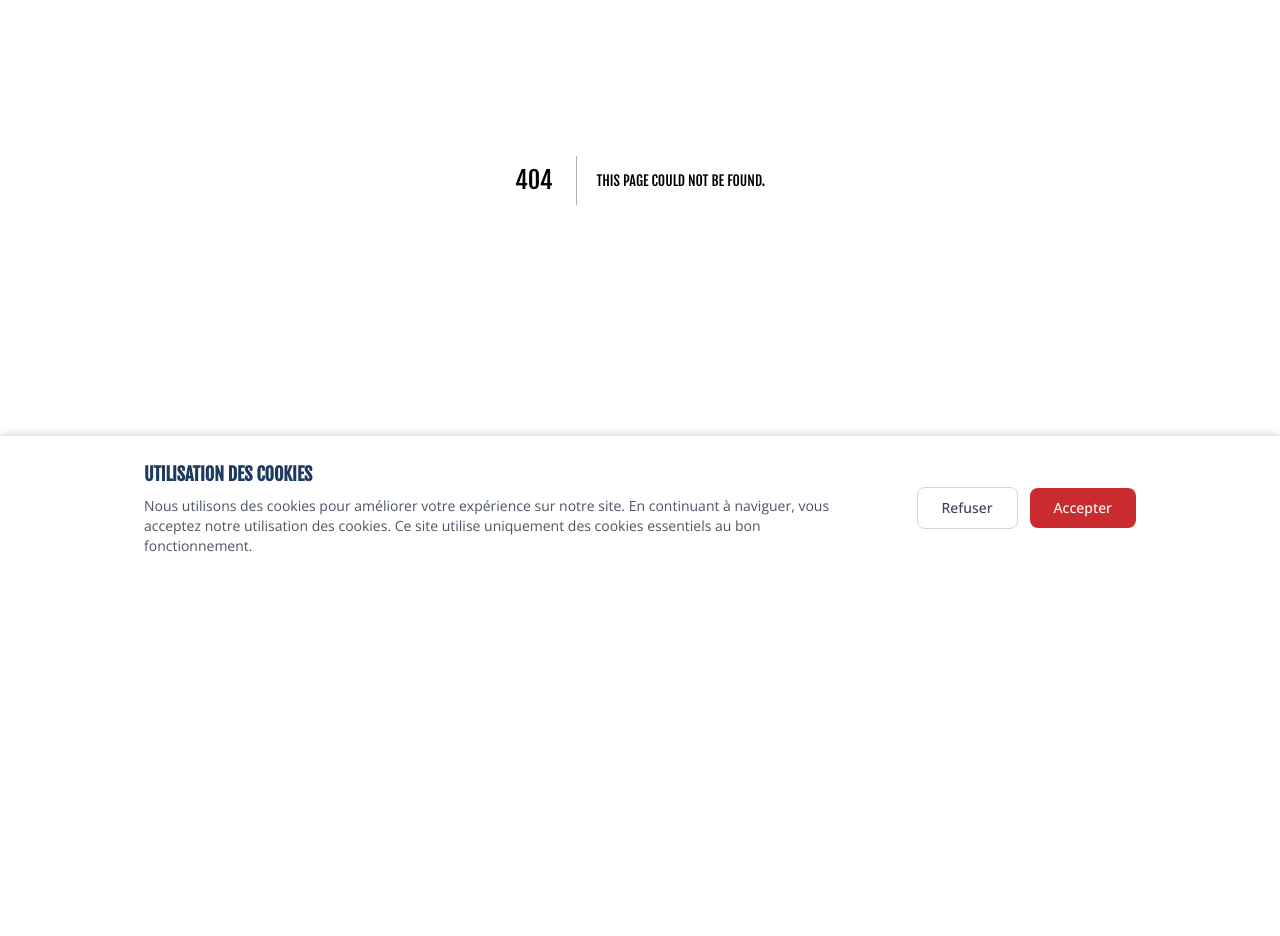
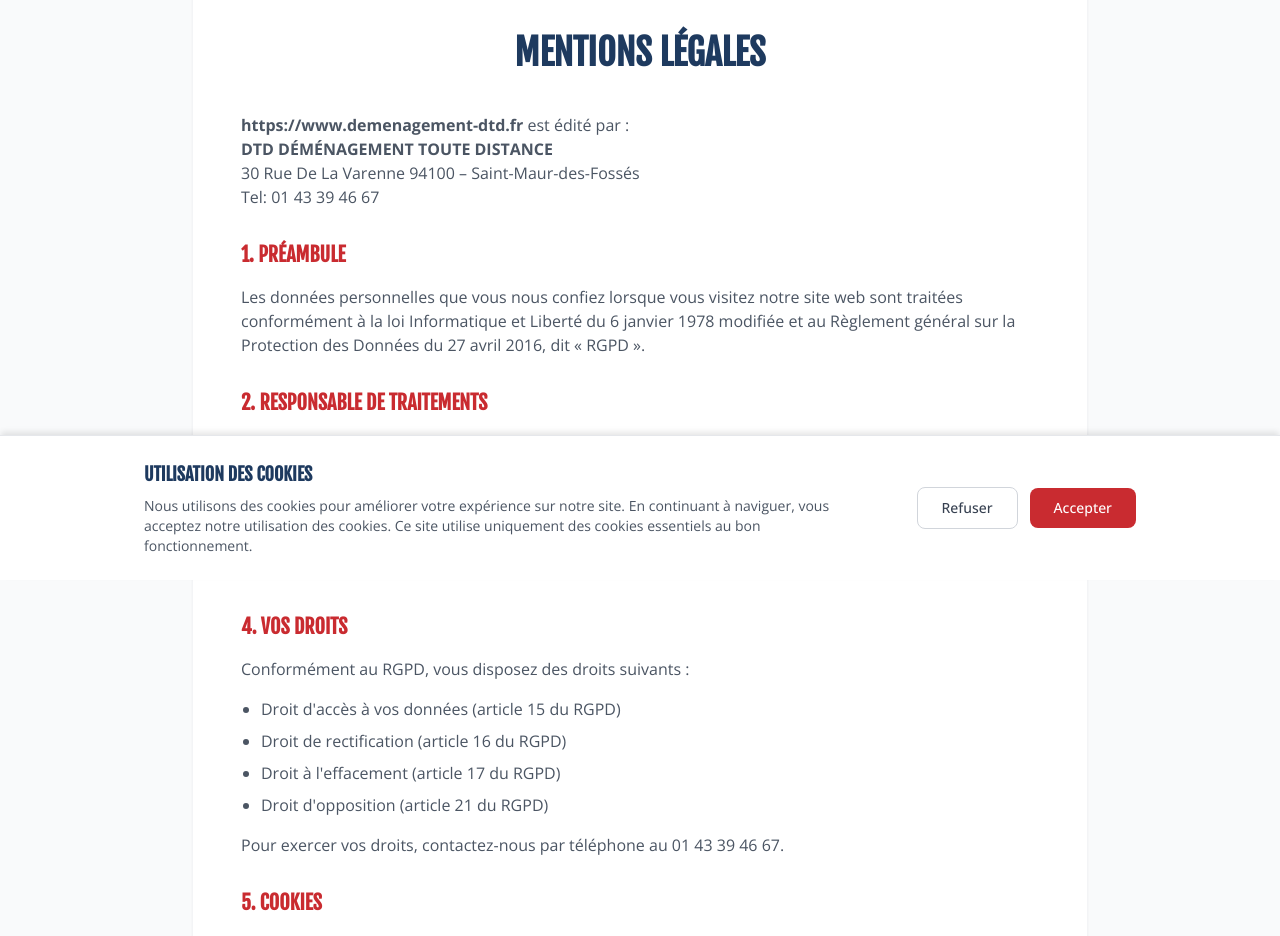
Before and after one commit to AnisBourmatte/dtd-d-menagement, a Next.js app: page /mentions-legales in a window 1280 px wide. Before the commit this address had no page. Shown: the part 220-1156 px from the top of the page. Before the commit the page ends 800 px from the top, so only its background shows below. Built offline with nearby package versions, Linux system fonts and the light colour scheme.

Commit message:
feat: Add legal page with anchor link to fix GitHub Pages navigation

```diff
--- /dev/null
+++ b/src/app/mentions-legales/page.tsx
@@ -0,0 +1,77 @@
+import Header from "@/components/Header";
+import Footer from "@/components/Footer";
+import Contact from "@/components/Contact";
+
+export const metadata = {
+    title: "Mentions Légales | DTD Déménagement",
+    description: "Mentions légales de la société DTD Déménagement Toute Distance, située à Saint-Maur-des-Fossés (94).",
+};
+
+export default function MentionsLegales() {
+    return (
+        <main className="min-h-screen flex flex-col bg-gray-50">
+            <Header />
+
+            <div className="flex-1 container mx-auto px-4 py-12 md:py-20">
+                <div className="max-w-4xl mx-auto bg-white p-8 md:p-12 rounded-2xl shadow-sm border border-gray-100">
+                    <h1 className="text-3xl md:text-4xl font-black text-dtd-navy mb-10 text-center uppercase" style={{ fontFamily: "'Fjalla One', sans-serif" }}>
+                        Mentions Légales
+                    </h1>
+
+                    <div className="space-y-8 text-gray-600 leading-relaxed text-sm md:text-base">
+                        <section>
+                            <p>
+                                <strong>https://www.demenagement-dtd.fr</strong> est édité par :<br />
+                                <strong>DTD DÉMÉNAGEMENT TOUTE DISTANCE</strong><br />
+                                30 Rue De La Varenne 94100 – Saint-Maur-des-Fossés<br />
+                                Tel: 01 43 39 46 67
+                            </p>
+                        </section>
+
+                        <section>
+                            <h2 className="text-lg md:text-xl font-bold text-dtd-red mb-4 uppercase">1. Préambule</h2>
+                            <p>
+                                Les données personnelles que vous nous confiez lorsque vous visitez notre site web sont traitées conformément à la loi Informatique et Liberté du 6 janvier 1978 modifiée et au Règlement général sur la Protection des Données du 27 avril 2016, dit « RGPD ».
+                            </p>
+                        </section>
+
+                        <section>
+                            <h2 className="text-lg md:text-xl font-bold text-dtd-red mb-4 uppercase">2. Responsable de traitements</h2>
+                            <p>Le responsable de traitement de vos données est DTD DÉMÉNAGEMENT TOUTE DISTANCE</p>
+                        </section>
+
+                        <section>
+                            <h2 className="text-lg md:text-xl font-bold text-dtd-red mb-4 uppercase">3. Données collectées</h2>
+                            <p>Nous collectons via le formulaire de contact : Nom, prénom, adresse électronique, téléphone, objet de la demande.</p>
+                        </section>
+
+                        <section>
+                            <h2 className="text-lg md:text-xl font-bold text-dtd-red mb-4 uppercase">4. Vos droits</h2>
+                            <p>Conformément au RGPD, vous disposez des droits suivants :</p>
+                            <ul className="mt-4 list-disc pl-5 space-y-2">
+                                <li>Droit d'accès à vos données (article 15 du RGPD)</li>
+                                <li>Droit de rectification (article 16 du RGPD)</li>
+                                <li>Droit à l'effacement (article 17 du RGPD)</li>
+                                <li>Droit d'opposition (article 21 du RGPD)</li>
+                            </ul>
+                            <p className="mt-4">
+                                Pour exercer vos droits, contactez-nous par téléphone au 01 43 39 46 67.
+                            </p>
+                        </section>
+
+                        <section>
+                            <h2 className="text-lg md:text-xl font-bold text-dtd-red mb-4 uppercase">5. Cookies</h2>
+                            <p>
+                                Notre site utilise Google Maps et Google Fonts. Ces services peuvent entraîner un transfert de données vers les États-Unis.
+                                Consultez la politique de confidentialité de Google : <a href="https://policies.google.com/privacy" className="text-dtd-red hover:underline">https://policies.google.com/privacy</a>.
+                            </p>
+                        </section>
+                    </div>
+                </div>
+            </div>
+
+            <Contact />
+            <Footer />
+        </main>
+    );
+}
```
